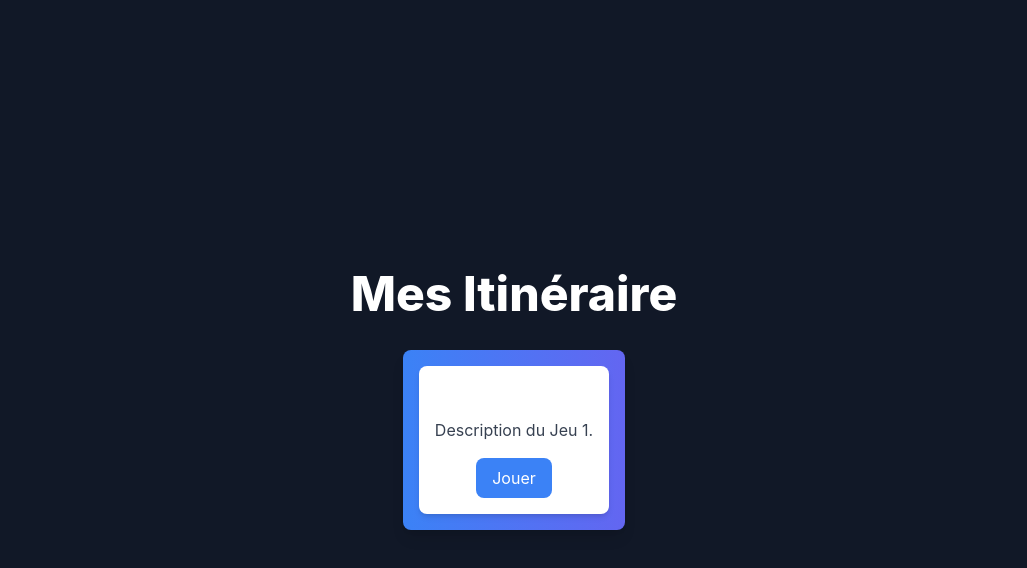
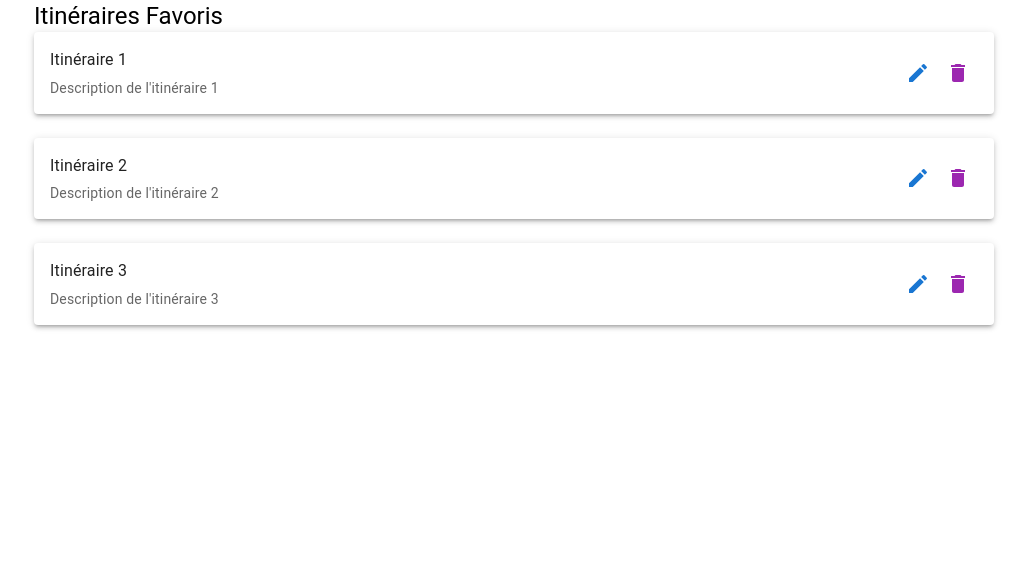
Before and after one commit to Milaweak/WANDERLOOM, a React (Create React App) app: page /favoris in a window 1280 px wide. Shown: the top 568 px of the page, without its empty margins (126-1153 px from the left). Built offline with nearby package versions, Linux system fonts and the light colour scheme.

Commit message:
itineraires maj

```diff
--- a/src/App.js
+++ b/src/App.js
@@ -1,10 +1,7 @@
 import { BrowserRouter as Router, Route, Routes } from "react-router-dom";
 import Home from "./screens/home";
-import FavorisPage from "./screens/FavorisPage";
-
-
-
 import RegistrationForm from './screens/register';
+import Favorites from "./screens/FavorisPage";
 import Login from "./screens/Login";
 
 function App() {
@@ -13,8 +10,7 @@ function App() {
       <Routes>
         <Route path="/" element={<Home />} />
         <Route path="/inscription" element={<RegistrationForm /> } />
-        {/*autres routes ici */}
-        <Route path="/favoris" element={<FavorisPage />} />
+        <Route path="/favoris" element={<Favorites />} />
         <Route path="/login" element={<Login />} />
       </Routes>
     </Router>
--- a/src/screens/FavorisPage.jsx
+++ b/src/screens/FavorisPage.jsx
@@ -1,26 +1,97 @@
 import React from "react";
-import { Link } from "react-router-dom";
+import {
+  Card,
+  CardContent,
+  Typography,
+  IconButton,
+  Grid,
+  Paper,
+  Box,
+} from "@mui/material";
+import EditIcon from "@mui/icons-material/Edit";
+import DeleteIcon from "@mui/icons-material/Delete";
 
-const FavorisPage = () => {
+const Favorites = ({ onEdit, onDelete }) => {
+  //je crée un tableaux de faux itinéraires, ensuite il faudra les fetch de la base de données et map dessus tout pareil
+  const dummyFavoriteRoutes = [
+    {
+      id: 1,
+      name: "Itinéraire 1",
+      description: "Description de l'itinéraire 1",
+    },
+    {
+      id: 2,
+      name: "Itinéraire 2",
+      description: "Description de l'itinéraire 2",
+    },
+    {
+      id: 3,
+      name: "Itinéraire 3",
+      description: "Description de l'itinéraire 3",
+    },
+  ];
+
+  const handleEdit = (routeId) => {
+    //grâce à l'id de route que je recup, je fais ici la fonction pour modifier l'itineraire
+    onEdit(routeId);
+  };
+
+  const handleDelete = (routeId) => {
+    //fonction de gestion de la suppression avec l'ID de la route/itineraire
+    onDelete(routeId);
+  };
+
     return (
+      <Box sx={{ width: '75%', margin: '0 auto' }}>
+        <Typography variant="h5" component="div">
+          Itinéraires Favoris
+        </Typography>
+        <Grid container spacing={3}>
+          {dummyFavoriteRoutes.map((route, index) => (
+            <Grid item xs={12} key={index}>
+              <Paper
+                elevation={3}
+                sx={{
+                  padding: '1rem',
+                  display: 'flex',
+                  justifyContent: 'space-between',
+                  alignItems: 'center',
+                  transition: 'background-color 0.3s',
+                  '&:hover': {
+                    backgroundColor: '#f0f0f0',
+                  },
+                }}
+              >
                 <div>
-      <div className="bg-gray-900 text-white min-h-screen flex flex-col justify-center items-center">
-        <h1 className="text-5xl font-extrabold mb-8">Mes Itinéraire</h1>
-        <div className="bg-gradient-to-r from-blue-500 to-indigo-500 p-4 rounded-lg shadow-lg text-center">
-          <div className="bg-white p-4 rounded-lg shadow-md">
-            <h3 className="text-xl font-semibold mb-2">Nom du Jeu 1</h3>
-            <p className="text-gray-700">Description du Jeu 1.</p>
-            <Link
-              to="/jeu1"
-              className="mt-4 inline-block bg-blue-500 text-white px-4 py-2 rounded-lg hover:bg-blue-600 transition duration-300"
+                  <Typography variant="body1" gutterBottom>
+                    {route.name}
+                  </Typography>
+                  <Typography variant="body2" color="text.secondary">
+                    {route.description}
+                  </Typography>
+                </div>
+                <div>
+                  <IconButton
+                    color="primary"
+                    aria-label="Editer"
+                    onClick={() => handleEdit(route.id)}
                   >
-              Jouer
-            </Link>
+                    <EditIcon />
+                  </IconButton>
+                  <IconButton
+                    color="secondary"
+                    aria-label="Supprimer"
+                    onClick={() => handleDelete(route.id)}
+                  >
+                    <DeleteIcon />
+                  </IconButton>
                 </div>
-        </div>
-      </div>
-    </div>
+              </Paper>
+            </Grid>
+          ))}
+        </Grid>
+      </Box>
     );
   };
 
-export default FavorisPage;
+export default Favorites;
--- a/src/screens/home.jsx
+++ b/src/screens/home.jsx
@@ -39,16 +39,18 @@ const Home = () => {
           to="/inscription"
           className="mt-4 inline-block bg-blue-500 text-white px-4 py-2 rounded-lg hover:bg-blue-600 transition duration-300"
         >
-          {" "}
-          S'inscrire{" "}
+          S'inscrire
         </Link>
         <Link
           to="/Login"
           className="mt-4 inline-block bg-blue-500 text-white px-4 py-2 rounded-lg hover:bg-blue-600 transition duration-300"
         >
-          {" "}
-          login{" "}
+          login
         </Link>
+            <Link
+              to="/favoris"
+              className="mt-4 inline-block bg-blue-500 text-white px-4 py-2 rounded-lg hover:bg-blue-600 transition duration-300"
+            > Mes favoris </Link>
       </div>
     </div>
   );
```
Lines whose indentation alone changed are shown as unchanged.
